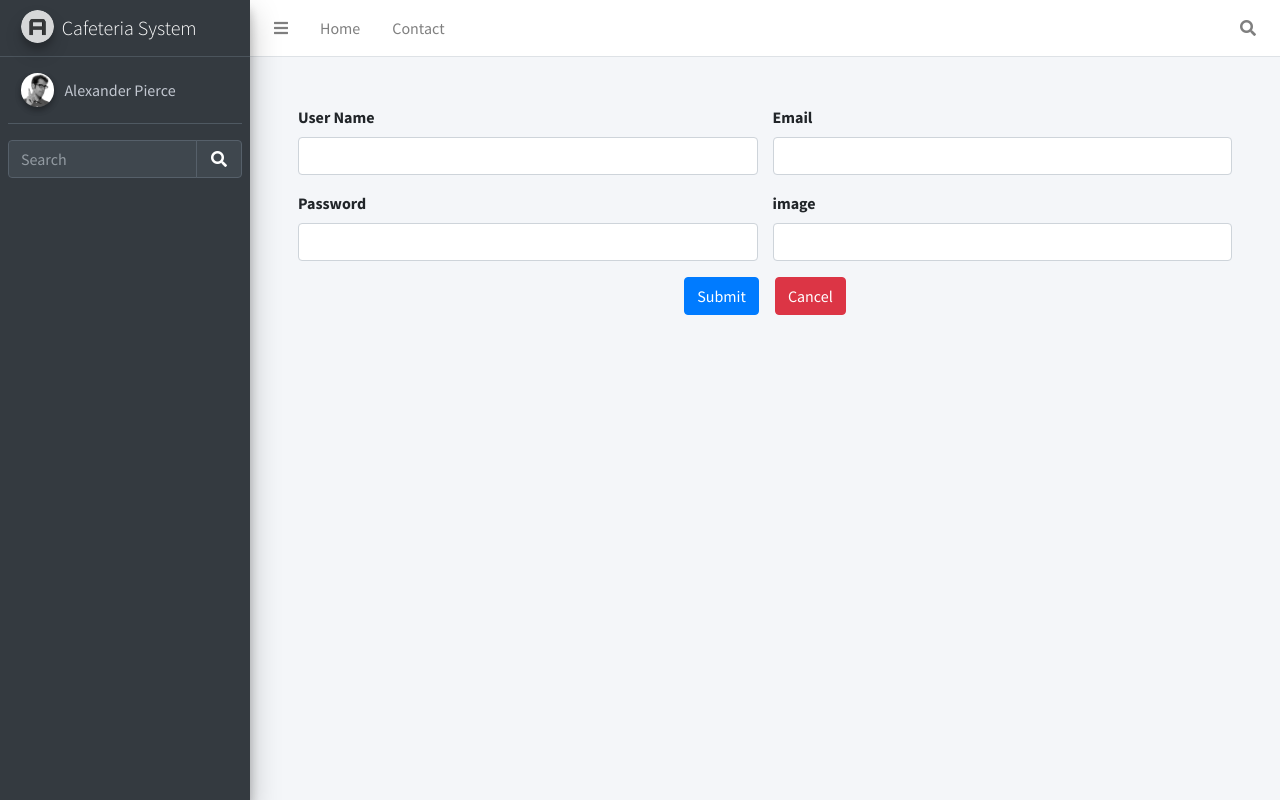
After one commit to mostafa2080/cafeteria-system-php, a PHP site: template app/Views/user/edit.php in a window 1280 px wide. The commit adds this page. Run offline with PHP 8.4, Linux system fonts and the light colour scheme; the template is opened without the code that fills it, so the values that code supplies are empty; some libraries are stand-ins or nearby versions.

Commit message:
User CRUD

```diff
--- a/app/Views/Layout-top.php
+++ b/app/Views/Layout-top.php
@@ -121,6 +121,7 @@
         <ul class="nav nav-pills nav-sidebar flex-column" data-widget="treeview" role="menu" data-accordion="false">
           <!-- Add icons to the links using the .nav-icon class
                with font-awesome or any other icon font library -->
+
         </ul>
       </nav>
       <!-- /.sidebar-menu -->
--- a/app/Views/user/create.php
+++ b/app/Views/user/create.php
@@ -23,6 +23,7 @@ include 'app/Views/Layout-top.php';
         </div>
         <div class="raw d-flex justify-content-center">
             <button type="submit" class="btn btn-primary">Submit</button>
+            <a href="/users" class="btn btn-danger ml-3">Cancel</a>
         </div>
     </form>
 </div>
--- /dev/null
+++ b/app/Views/user/edit.php
@@ -0,0 +1,35 @@
+<?php
+include 'app/Views/Layout-top.php';
+?>
+    <div class="container d-flex justify-center p-5">
+        <form method="POST" action="/users/update">
+            <div class="row">
+                <div class="form-group col-6" hidden>
+                    <input type="text" name="id" value="<?php echo $user->id ?>" class="form-control" hidden>
+                </div>
+                <div class="form-group col-6">
+                    <label for="userName">User Name</label>
+                    <input type="text" name="name" value="<?php echo $user->name ?>" class="form-control" id="userName">
+                </div>
+                <div class="form-group col-6">
+                    <label for="email">Email</label>
+                    <input type="text" name="email" value="<?php echo $user->email ?>" class="form-control" id="email">
+                </div>
+                <div class="form-group col-6">
+                    <label for="password">Password</label>
+                    <input type="password" name="password" value="<?php echo $user->password ?>" class="form-control" id="password">
+                </div>
+                <div class="form-group col-6">
+                    <label for="image">image</label>
+                    <input type="text" name="image" value="<?php echo $user->image ?>" class="form-control" id="image">
+                </div>
+            </div>
+            <div class="raw d-flex justify-content-center">
+                <button type="submit" class="btn btn-primary">Submit</button>
+                <a href="/users" class="btn btn-danger ml-3">Cancel</a>
+            </div>
+        </form>
+    </div>
+<?php
+include 'app/Views/Layout-bot.php';
+?>
```
Also changed, not shown: app/Controllers/UserController.php (+8 -0 lines), app/Models/Model.php (+3 -28 lines), app/Views/user/index.php (+5 -5 lines), index.php (+19 -8 lines).
